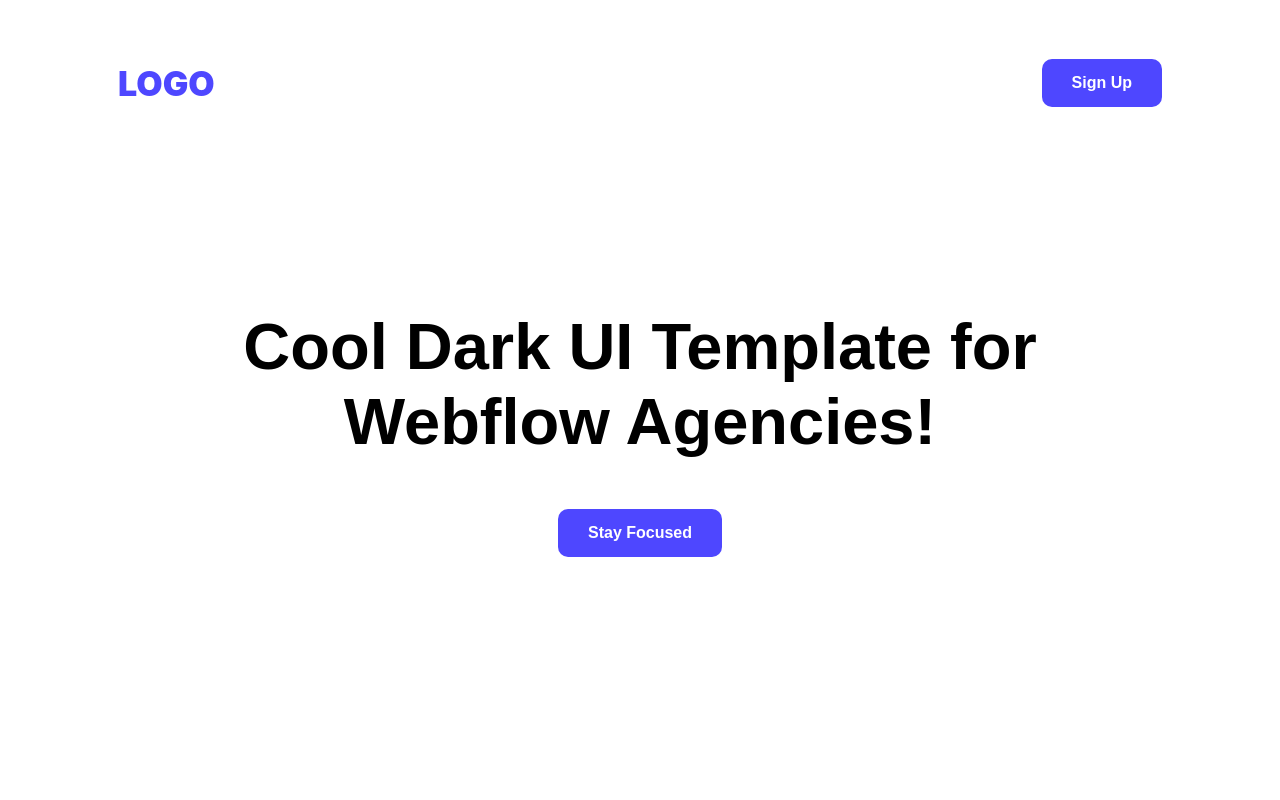
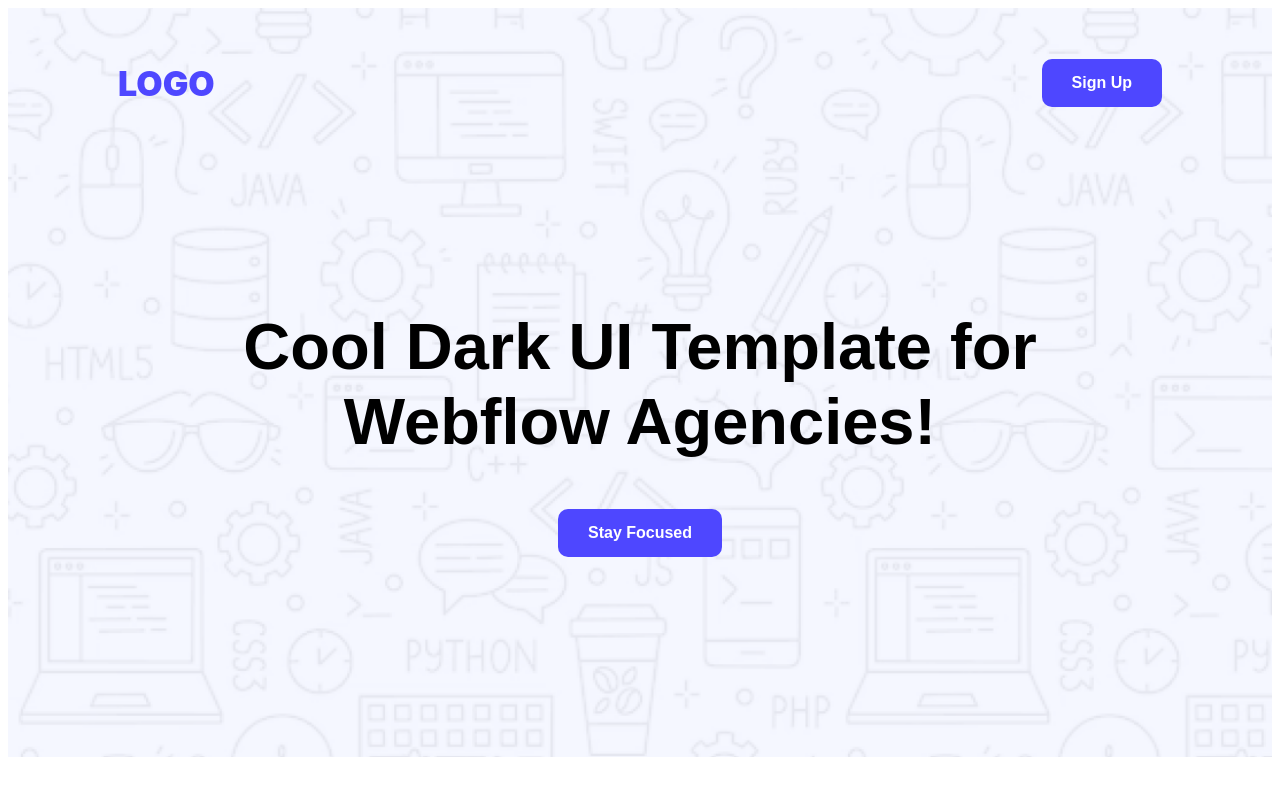
Before and after one commit to galahal/level1-assignment1, a plain HTML site: page index.html in a window 1280 px wide. Shown: the top 800 px of the page. Drawn offline with Linux system fonts and the light colour scheme.

Commit message:
CSS update

```diff
--- a/Styles/index.css
+++ b/Styles/index.css
@@ -1,5 +1,5 @@
 .hero-section {
-    background-image: url('Assets/Hero-bg.png');
+    background-image: url('../Assets/Hero-bg.png');
     background-size: cover;
     background-repeat: no-repeat;
     background-position: center;
```
